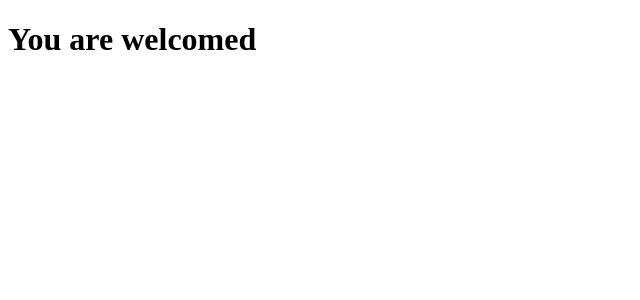
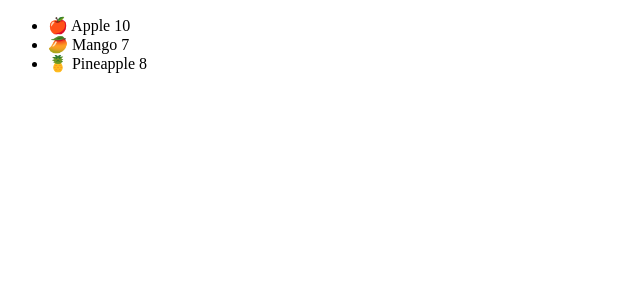
Before and after one commit to thodoju/myproject, a React (Vite) app in the folder reactpro/: page / in a window 1280 px wide. Shown: the top 300 px of the page, without its empty margins (0-640 px from the left). Built offline with nearby package versions, Linux system fonts and the light colour scheme.

Commit message:
React For Beginners 19: Conditionally Rendering List Items

```diff
--- a/reactpro/src/App.jsx
+++ b/reactpro/src/App.jsx
@@ -4,7 +4,7 @@ import Hello from "./components/Hello";
 function App() {
   return (
     <div className="App">
-      <ConditionalComponent />
+      <Fruits />
     </div>
   );
 }
--- a/reactpro/src/components/Fruit.jsx
+++ b/reactpro/src/components/Fruit.jsx
@@ -1,7 +1,14 @@
 export default function Fruit({ name, price, emoji }) {
   return (
-    <li>
-      {emoji} {name} ${price}
-    </li>
+    <div>
+      {/* {emoji(} {name} {price} */}
+      {price > 5 ? (
+        <li>
+          {emoji} {name} {price}
+        </li>
+      ) : (
+        ""
+      )}
+    </div>
   );
 }
```
